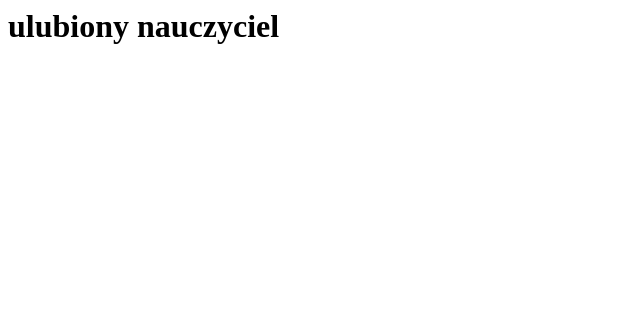
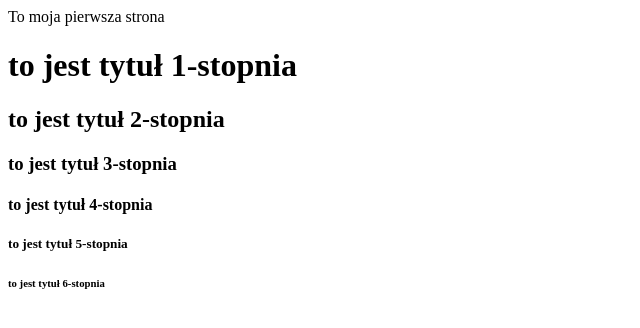
Before and after one commit to marcxvsss/new-repository, a plain HTML site: page index.html in a window 1280 px wide. Shown: the whole page, without its empty margins (0-640 px from the left). Drawn offline with Linux system fonts and the light colour scheme.

Commit message:
Update index.html

```diff
--- a/index.html
+++ b/index.html
@@ -10,7 +10,14 @@
 
 	</head>
 	<body>
-<h1> ulubiony nauczyciel </h1>
+<p> To moja pierwsza strona </p>
+		<h1>to jest tytuł 1-stopnia</h1>
+		<h2>to jest tytuł 2-stopnia</h2>
+		<h3>to jest tytuł 3-stopnia</h3>
+		<h4>to jest tytuł 4-stopnia</h4>
+		<h5>to jest tytuł 5-stopnia</h5>
+		<h6>to jest tytuł 6-stopnia</h6>
+
 
 
 
```
